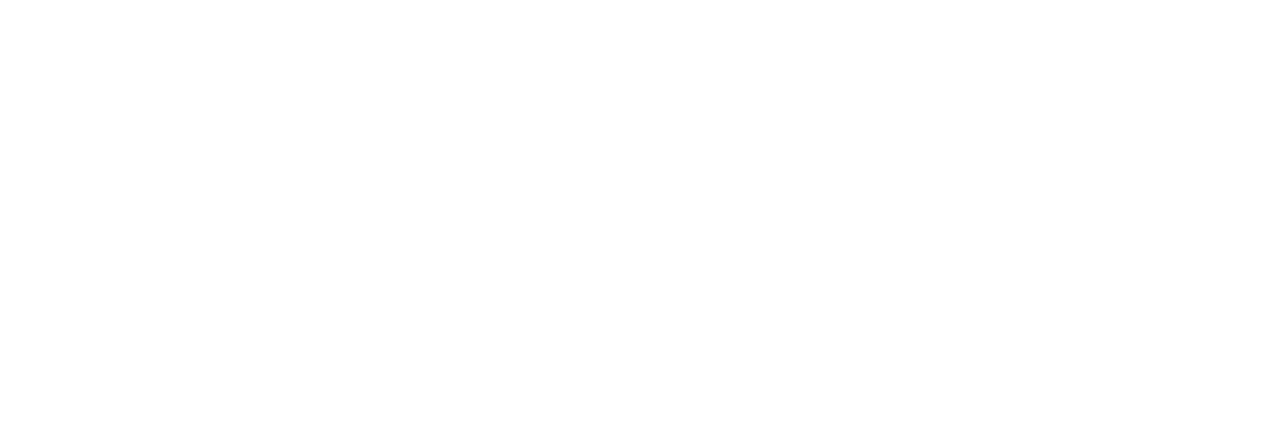
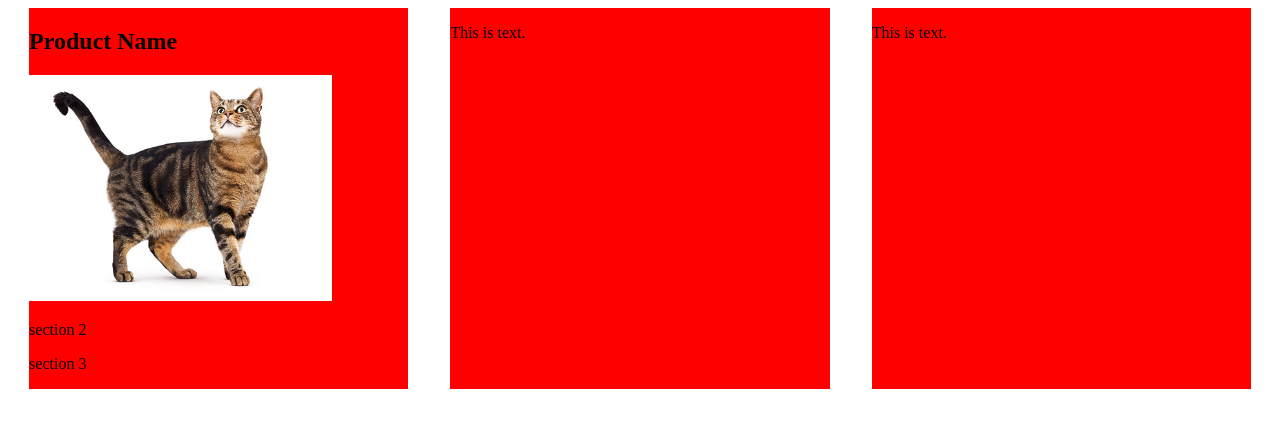
Before and after one commit to LucasMcL/productcards, a plain HTML site: page index.html in a window 1280 px wide. Drawn offline with Linux system fonts and the light colour scheme.

Commit message:
Downloaded images.  Created product card divs.

```diff
--- a/css/style.css
+++ b/css/style.css
@@ -0,0 +1,14 @@
+body {
+	display: flex;
+	align-content: row;
+	justify-content: space-around;
+}
+
+.card {
+	width: 30%;
+	background-color: red;
+}
+
+.prod_img {
+	width: 80%;
+}
--- a/index.html
+++ b/index.html
@@ -2,9 +2,31 @@
 <html>
 <head>
 	<title>Company Name</title>
+	<link rel="stylesheet" type="text/css" href="../css/style.css">
 </head>
 
 <body>
+	<div class="card">
+		<header>
+			<h2>Product Name</h2>
+		</header>
+		<div class="sect_1">
+			<img class="prod_img" src="../images/cat.jpg">
+		</div>
+		<div class="sect_2">
+			<p>section 2</p>
+		</div>
+		<div class="sect_3">
+			<p>section 3</p>
+		</div>
+	</div>
 
+	<div class="card">
+		<p>This is text.</p>
+	</div>
+
+	<div class="card">
+		<p>This is text.</p>
+	</div>
 </body>
 </html>
```
Also changed, not shown: images/cat.jpg (added), images/dog.jpg (added), images/emu.jpeg (added).
